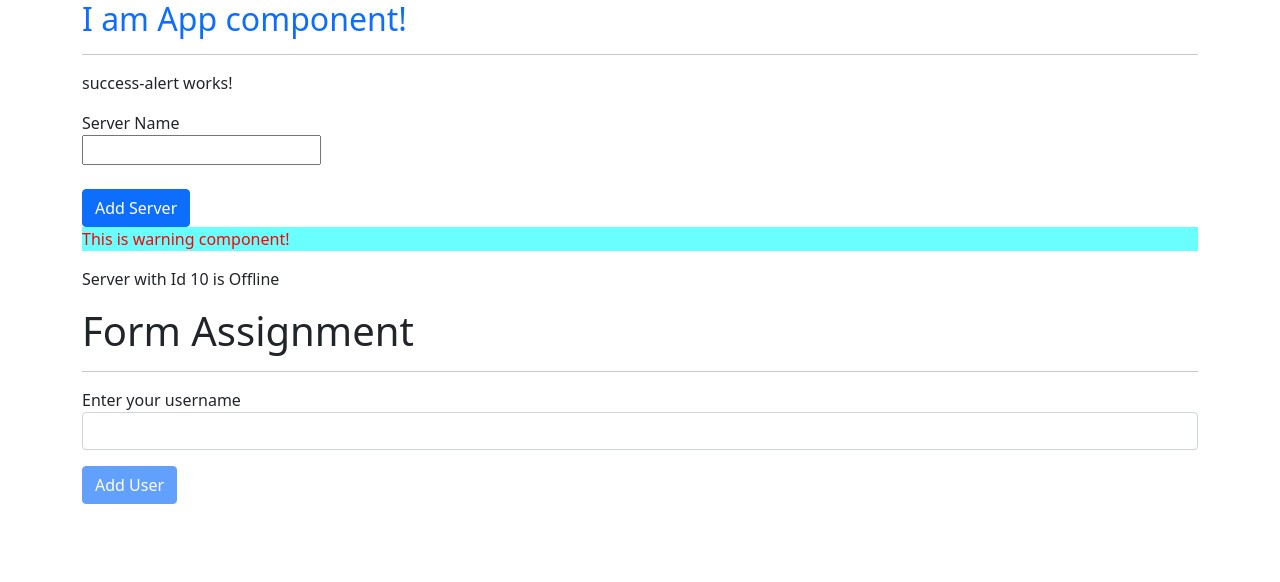
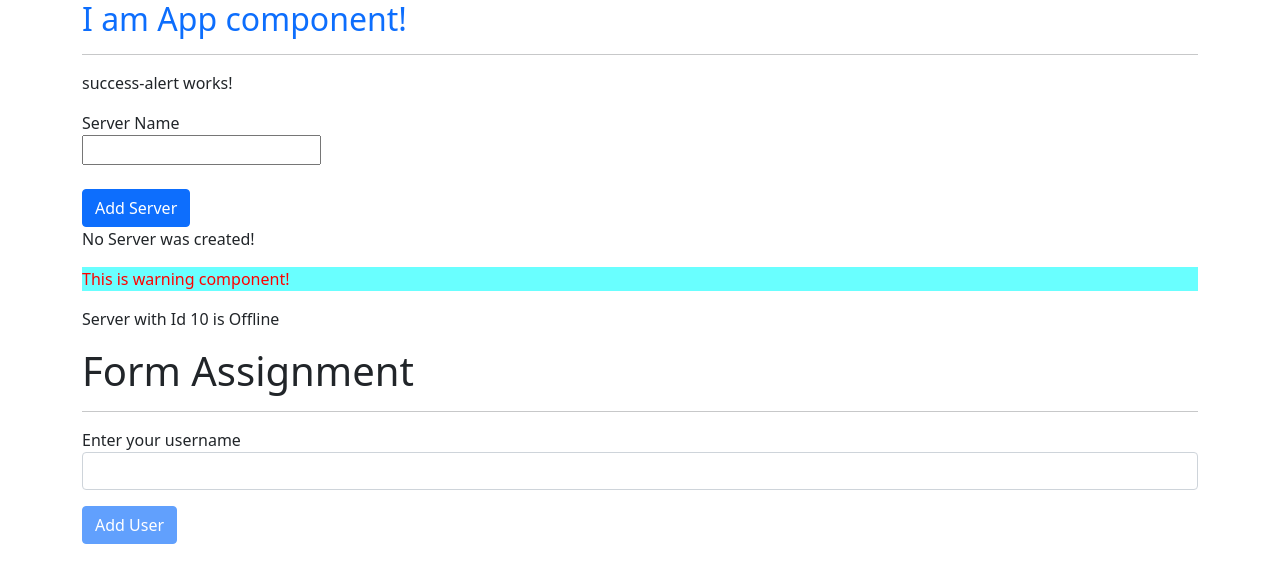
Before and after one commit to anitkumarsingh/angular-practice, an Angular app: page / in a window 1280 px wide. Shown: the top 582 px of the page. Built offline with nearby package versions, Linux system fonts and the light colour scheme.

Commit message:
ngif-else

```diff
--- a/src/app/success-alert/success-alert.component.html
+++ b/src/app/success-alert/success-alert.component.html
@@ -6,4 +6,7 @@
       <br/><br/>
       <button [disabled]="!allowNewServer" class="btn btn-primary" (click)="onServerCreation()  ">Add Server</button>
       <!-- <p [innerText]="allowNewServer"></p> -->
-      <p *ngIf="serverCreated">{{serverCreationStatus}}</p>
+      <p *ngIf="serverCreated;else noServer">{{serverCreationStatus}}</p>
+      <ng-template #noServer>
+        <p >No Server was created!</p>
+      </ng-template>
```
